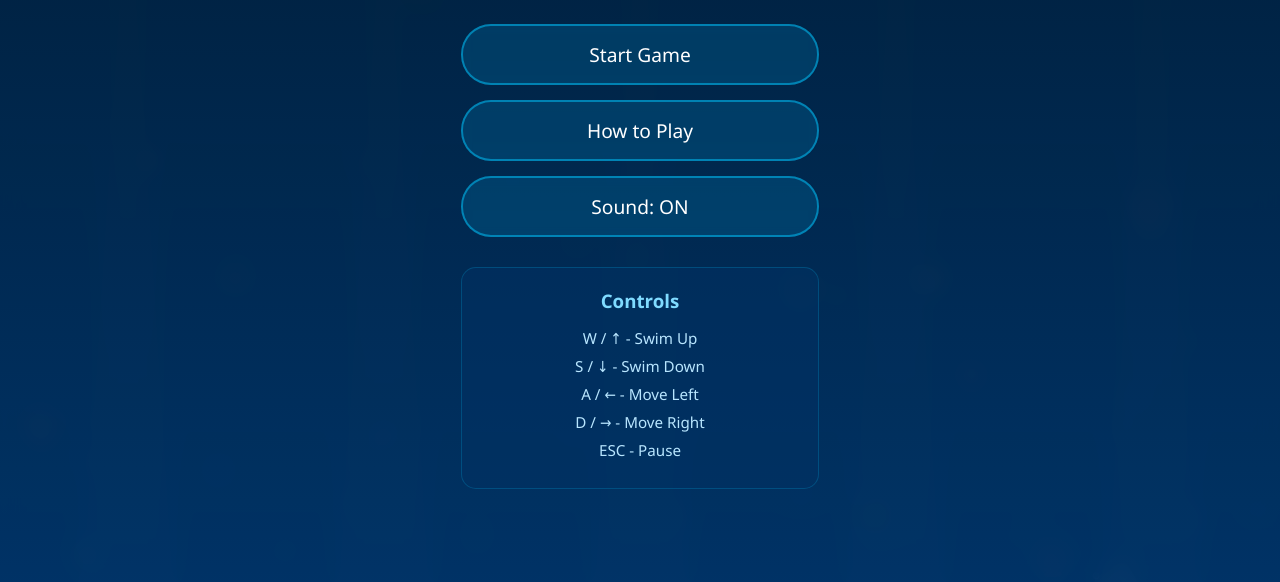
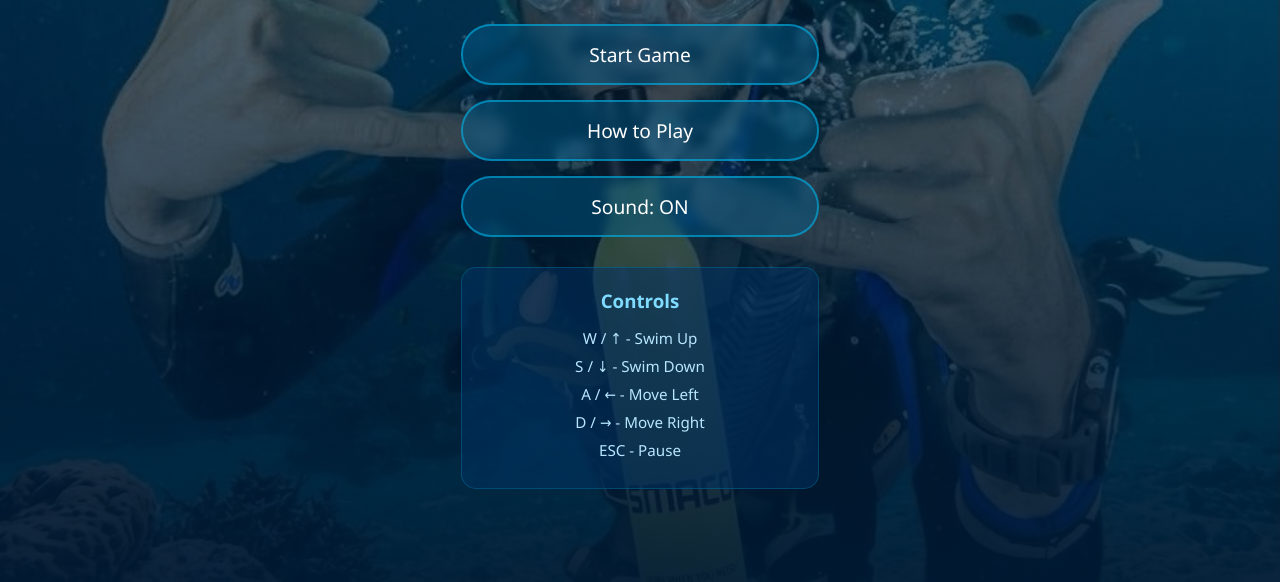
Before and after one commit to Mr-Beta-Version/Duburi-Navid, a plain HTML site: page index.html in a window 1280 px wide. Shown: the part 218-800 px from the top of the page. Drawn offline with Linux system fonts and the light colour scheme.

Commit message:
Update style.css

```diff
--- a/style.css
+++ b/style.css
@@ -38,6 +38,13 @@ body {
     background: linear-gradient(180deg, rgba(0, 26, 51, 0.95) 0%, rgba(0, 51, 102, 0.95) 100%);
     z-index: 100;
     backdrop-filter: blur(10px);
+}
+
+#start-screen {
+    background-image: linear-gradient(180deg, rgba(0, 20, 40, 0.55) 0%, rgba(0, 26, 51, 0.75) 55%, rgba(0, 26, 51, 0.95) 100%), url('duburi.jpeg');
+    background-size: cover;
+    background-position: center;
+    background-repeat: no-repeat;
 }
 
 .screen.hidden {
```
